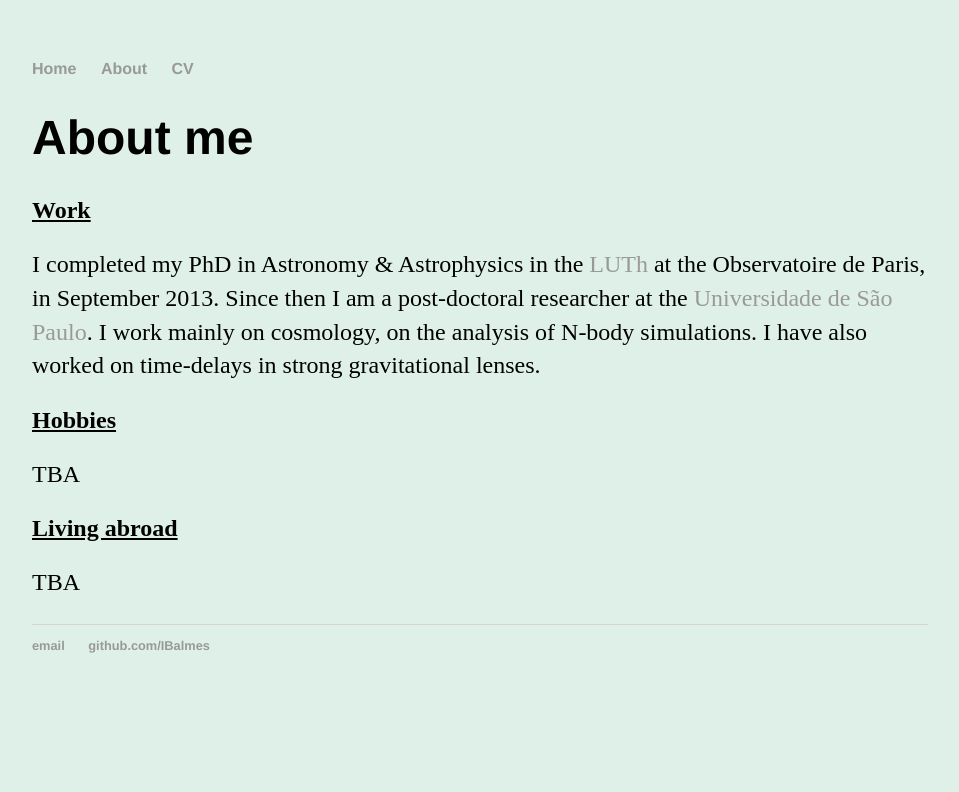
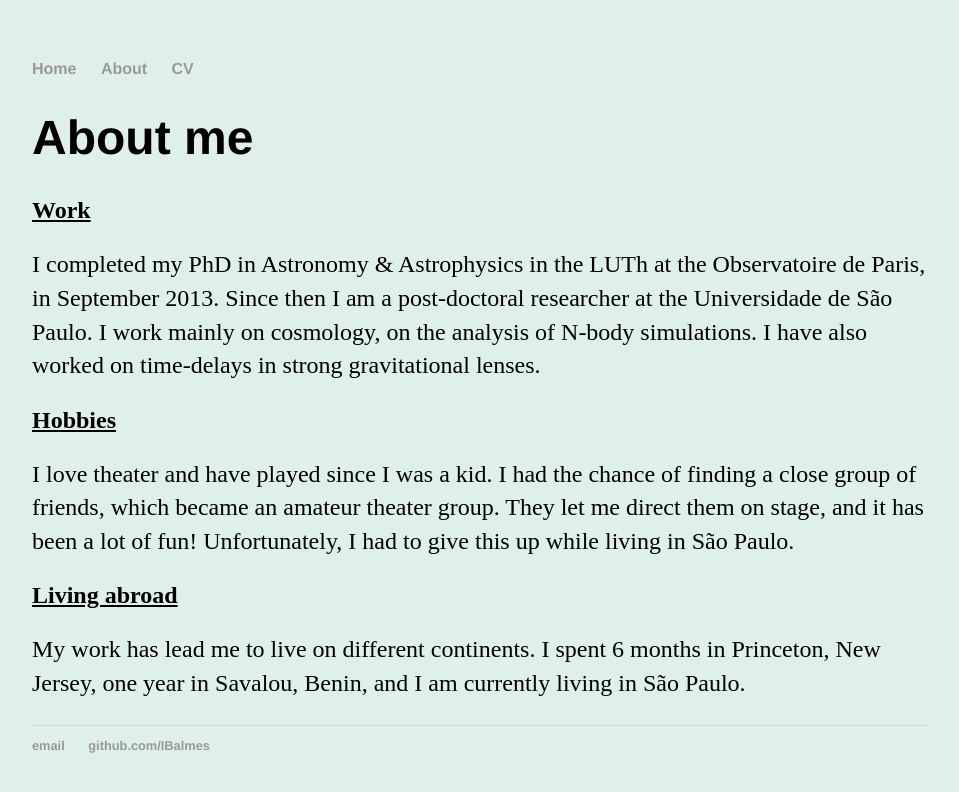
Before and after one commit to IBalmes/IBalmes.github.io, a Jekyll site: the page built from about/index.html, in a window 1280 px wide. Shown: the top 792 px of the page, without its empty margins (160-1119 px from the left). Built offline with Jekyll 4.4.1, drawn with Linux system fonts in a browser that asks for light colours.

Commit message:
Update index.html

```diff
--- a/about/index.html
+++ b/about/index.html
@@ -7,10 +7,9 @@ title: About me
 
   <h2>Work</h2>
 
-  <p>I completed my PhD in Astronomy & Astrophysics in the <a href="http://luth.obspm.fr/">LUTh</a> at the Observatoire de Paris,
-in September 2013. Since then I am a post-doctoral researcher at the <a href="http://portal.if.usp.br/ifusp/">Universidade de
-São Paulo</a>. I work mainly on cosmology, on the analysis of N-body simulations. I have also worked on time-delays in strong
-gravitational lenses.</p>
+  <p>I completed my PhD in Astronomy & Astrophysics in the LUTh at the Observatoire de Paris, in September 2013.
+  Since then I am a post-doctoral researcher at the Universidade de São Paulo. I work mainly on cosmology, on the
+  analysis of N-body simulations. I have also worked on time-delays in strong gravitational lenses.</p>
   <!-- create new page for each topic? -->
 
   <h2>Hobbies</h2>
@@ -19,7 +18,9 @@ gravitational lenses.</p>
   <!-- Voile -->
   <!-- Danse & Cirque -->
 
-  <p>TBA</p>
+  <p>I love theater and have played since I was a kid. I had the chance of finding a close group of friends, which became
+  an amateur theater group. They let me direct them on stage, and it has been a lot of fun! Unfortunately, I had to give this
+  up while living in São Paulo.</p>
 
   <h2>Living abroad</h2>
 
@@ -27,5 +28,6 @@ gravitational lenses.</p>
   <!-- Benin -->
   <!-- Bresil -->
 
-  <p>TBA</p>
+  <p>My work has lead me to live on different continents. I spent 6 months in Princeton, New Jersey, one year in Savalou,
+  Benin, and I am currently living in São Paulo.</p>
 </div>
```
